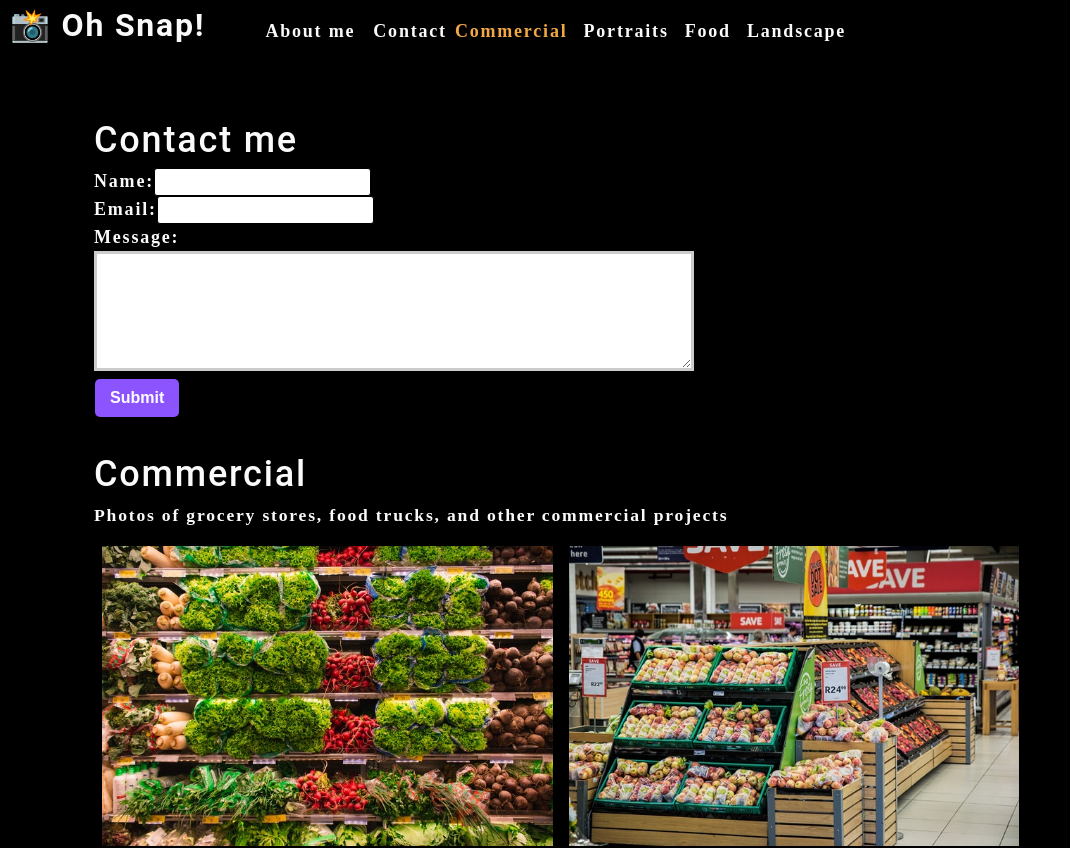
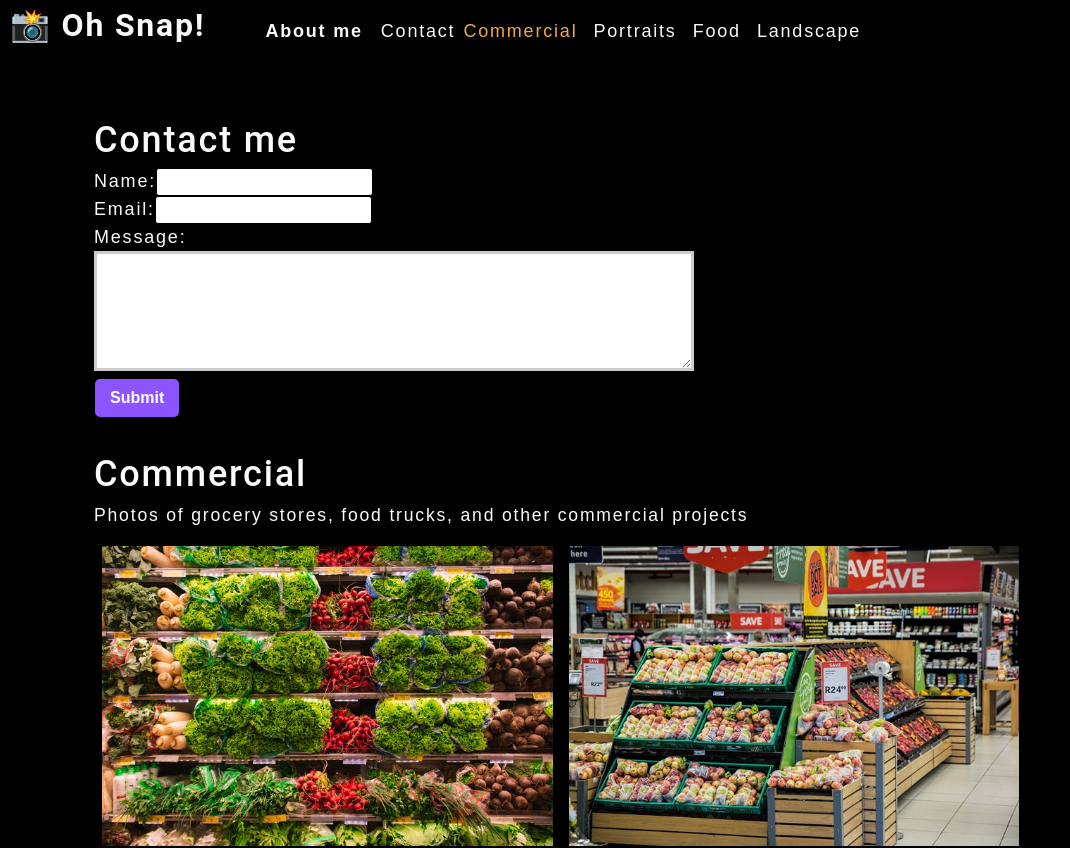
Before and after one commit to flovelace/photo-portfolio, a React (Create React App) app: page / in a window 1280 px wide. Shown: the top 848 px of the page, without its empty margins (0-1070 px from the left). Built offline with nearby package versions, Linux system fonts and the light colour scheme.

Commit message:
finished the contact form error messaging. Edited the CSS for readability

```diff
--- a/src/components/Contact/index.js
+++ b/src/components/Contact/index.js
@@ -35,22 +35,27 @@
             }
 
     }
-
+                                // use onblur to render the error message
     return (
         <section>
             <h1>Contact me</h1>
             <form id ="contact-form" onSubmit={handleSubmit}>
                 <div>
                     <label htmlFor="name">Name:</label>
-                    <input type="text" defaultValue={name} onChange={handleChange} name="name" />
+                    <input type="text" defaultValue={name} onBlur={handleChange} name="name" />
                 </div>
                 <div>
                     <label htmlFor="email">Email:</label>
-                    <input type="email" defaultValue={email} onChange={handleChange} name="email" />
+                    <input type="email" defaultValue={email} onBlur={handleChange} name="email" />
                 </div>
                 <div>
                     <label htmlFor="message">Message:</label>
-                    <textarea name="message" defaultValue={message} onChange={handleChange} rows="5" />
+                    <textarea name="message" defaultValue={message} onBlur={handleChange} rows="5" />
+                    {errorMessage && (
+                        <div>
+                            <p className="error-text">{errorMessage}</p>
+                            </div>
+                    )}
                     <button type="submit">Submit</button>
                 </div>
             </form>
--- a/src/index.css
+++ b/src/index.css
@@ -30,13 +30,13 @@
 body {
   margin: 0;
   padding: 0;
-  font-weight: 600;
+  font-weight: 500;
   line-height: 1.5;
   font-size: 18px;
   letter-spacing: .1em;
   background: var(--dark);
   color: var(--light);
-  font-family: 'Poiret One', cursive;
+  font-family: 'Luminari', fantasy;
 
 }
 
```
